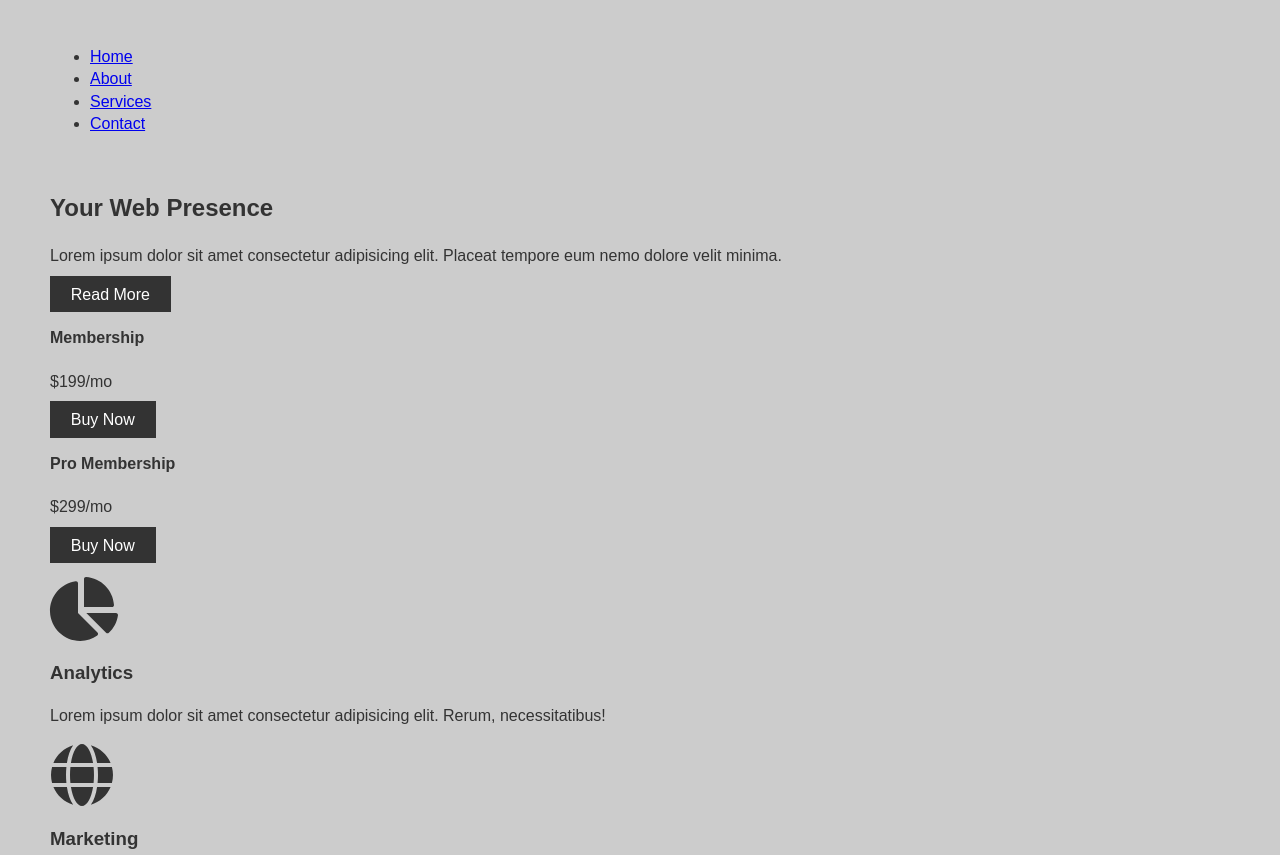
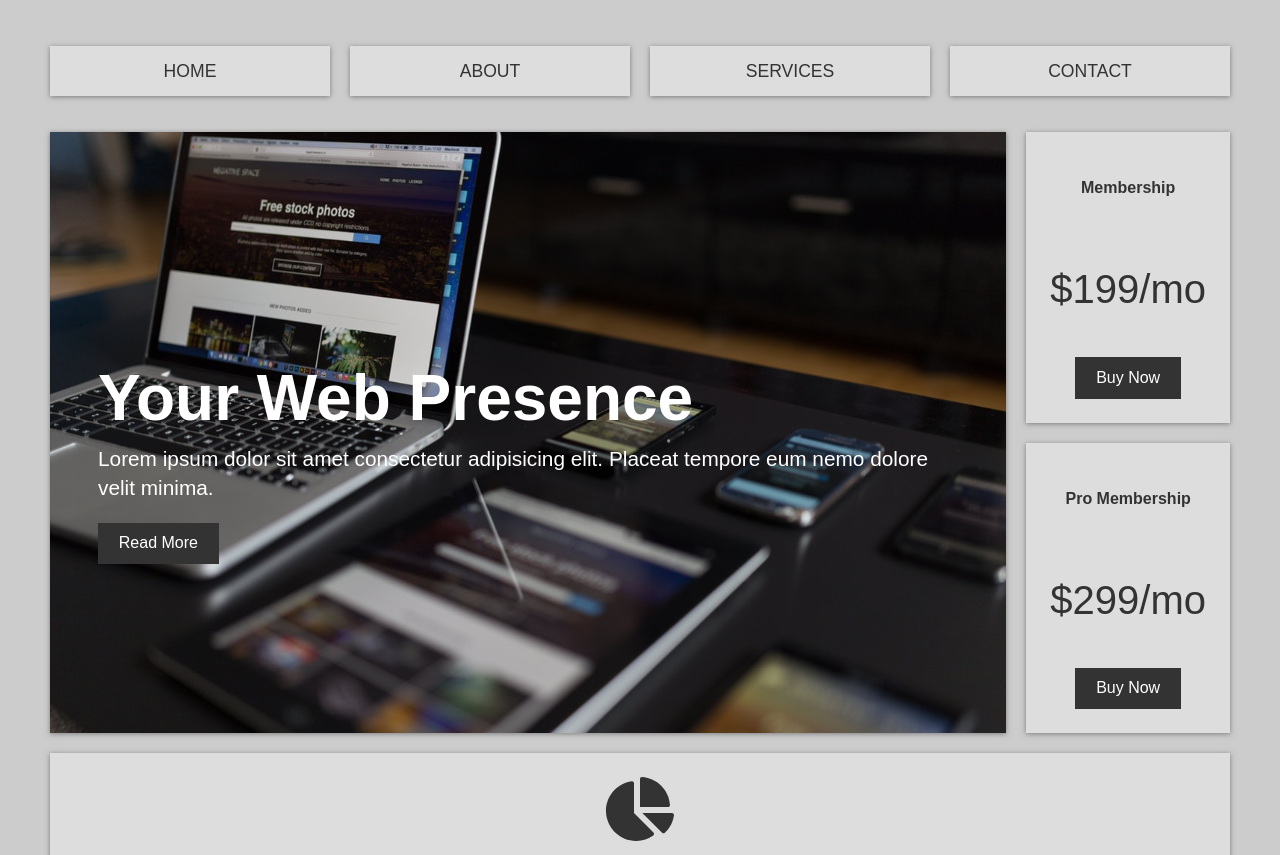
Before and after one commit to TerminatorP/GridLayoutProject, a plain HTML site: page index.html in a window 1280 px wide. Shown: the top 855 px of the page. Drawn offline with Linux system fonts and the light colour scheme.

Commit message:
Add the main grid layout

```diff
--- a/style.css
+++ b/style.css
@@ -34,3 +34,131 @@ img {
   display: grid;
   grid-gap: 20px;
 }
+
+/* Navigation */
+.main-nav ul {
+  display: grid;
+  grid-gap: 20px;
+  padding: 0;
+  list-style: none;
+  grid-template-columns: repeat(4, 1fr);
+}
+
+.main-nav a {
+  background: var(--primary);
+  text-decoration: none;
+  padding: 0.8rem;
+  text-align: center;
+  display: block;
+  color: var(--dark);
+  text-transform: uppercase;
+  font-size: 1.1rem;
+  box-shadow: var(--shadow);
+}
+
+.main-nav a:hover {
+  background: var(--dark);
+  color: var(--primary);
+}
+
+/* Top Container */
+.top-container {
+  display: grid;
+  grid-gap: 20px;
+  grid-template-areas:
+    "showcase showcase top-box-a"
+    "showcase showcase top-box-b";
+}
+
+/* Showcase */
+.showcase {
+  grid-area: showcase;
+  min-height: 400px;
+  background: url("images/pexels-photo.jpg");
+  background-size: cover;
+  background-position: center;
+  padding: 3rem;
+  display: flex;
+  flex-direction: column;
+  align-items: start;
+  justify-content: center;
+  box-shadow: var(--shadow);
+}
+
+.showcase h1 {
+  font-size: 4rem;
+  margin-bottom: 0;
+  color: var(--light);
+}
+
+.showcase p {
+  font-size: 1.3rem;
+  margin-top: 0;
+  color: var(--light);
+}
+
+/* Top Box */
+.top-box .price {
+  font-size: 2.5rem;
+}
+
+.top-box {
+  background: var(--primary);
+  display: grid;
+  align-items: center;
+  justify-items: center;
+  box-shadow: var(--shadow);
+  padding: 1.5rem;
+}
+
+.top-box-a {
+  grid-area: top-box-a;
+}
+
+.top-box-b {
+  grid-area: top-box-b;
+}
+
+/* Boxes */
+.boxes {
+  display: grid;
+  grid-gap: 20px;
+  grid-template-columns: repeat(autofit, minmax(200px, 1fr));
+}
+
+.box {
+  background: var(--primary);
+  text-align: center;
+  padding: 1.5rem 2rem;
+  box-shadow: var(--shadow);
+}
+
+/* Info */
+.info {
+  background: var(--primary);
+  box-shadow: var(--shadow);
+  display: grid;
+  grid-gap: 30px;
+  grid-template-columns: repeat(2, 1fr);
+  padding: 3rem;
+}
+
+/* Portfolio */
+.portfolio {
+  display: grid;
+  grid-gap: 20px;
+  grid-template-columns: repeat(auto-fit, minmax(200px, 1fr));
+}
+
+.portfolio img {
+  width: 100%;
+  box-shadow: var(--shadow);
+}
+
+footer {
+  margin-top: 2rem;
+  background: var(--dark);
+  color: var(--light);
+  text-align: center;
+  padding: 1rem;
+}
```
